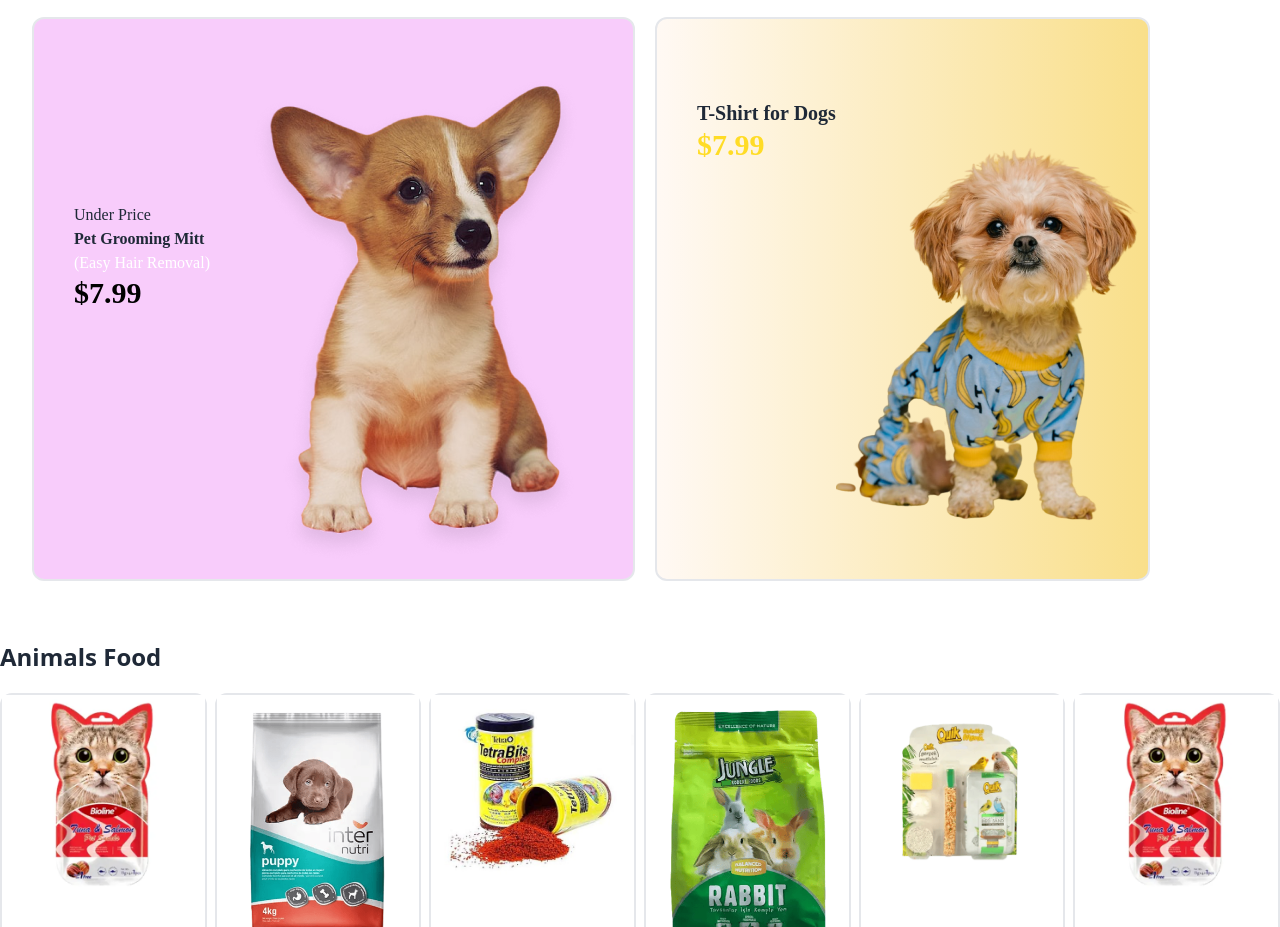
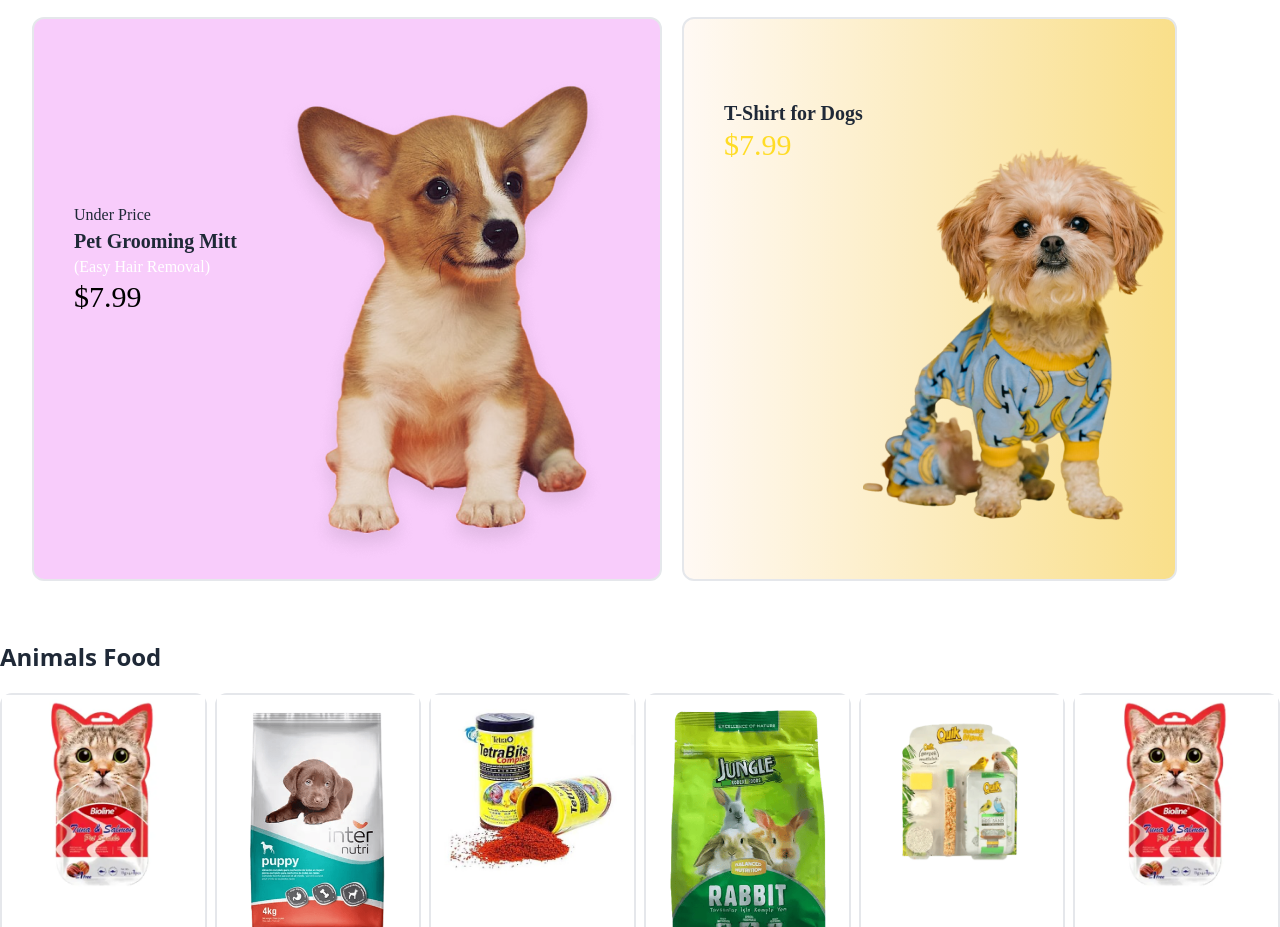
Before and after one commit to sourav-dn/pet-shop-a3, a plain HTML site: page index.html in a window 1280 px wide. Shown: the part 1863-2790 px from the top of the page. Drawn offline with nearby package versions, Linux system fonts and the light colour scheme; a web font is replaced by a local one.

Commit message:
modify everyday low price section

```diff
--- a/index.html
+++ b/index.html
@@ -282,9 +282,9 @@
                 <div class="flex border-2 bg-[#F8CCFB] w-auto lg:w-auto mb-10 rounded-xl pt-10 ">
                     <div class="lg:mt-36 mt-0 pl-10">
                         <h6 class="hidden sm:block">Under Price</h6>
-                        <h2 class="font-bold">Pet Grooming Mitt</h2>
+                        <h2 class="font-bold text-xl">Pet Grooming Mitt</h2>
                         <p class="text-white hidden sm:block">(Easy Hair Removal)</p>
-                        <h2 class="font-bold text-3xl text-white lg:text-black">$7.99</h2>
+                        <h2 class="text-3xl text-white lg:text-black">$7.99</h2>
                     </div>
                     <div class="relative">
                         <img src="./c1-assets/cute-dog-mid.png" alt="" class="h-auto">
@@ -293,7 +293,7 @@
                 <div class="flex border-2 w-auto lg:w-auto mb-10 bg-gradient-to-r from-[#FFF9F4] to-[#F9DF8A] rounded-xl">
                     <div class="pt-20 pl-10">
                         <p class="font-bold text-xl">T-Shirt for Dogs</p>
-                        <h2 class="font-bold text-3xl text-[#FFDC26]">$7.99</h2>
+                        <h2 class="text-3xl text-[#FFDC26]">$7.99</h2>
                     </div>
                     <div class="pt-32">
                         <img src="./c1-assets/cute-pet-mid.png" alt="" class="h-auto">
```
